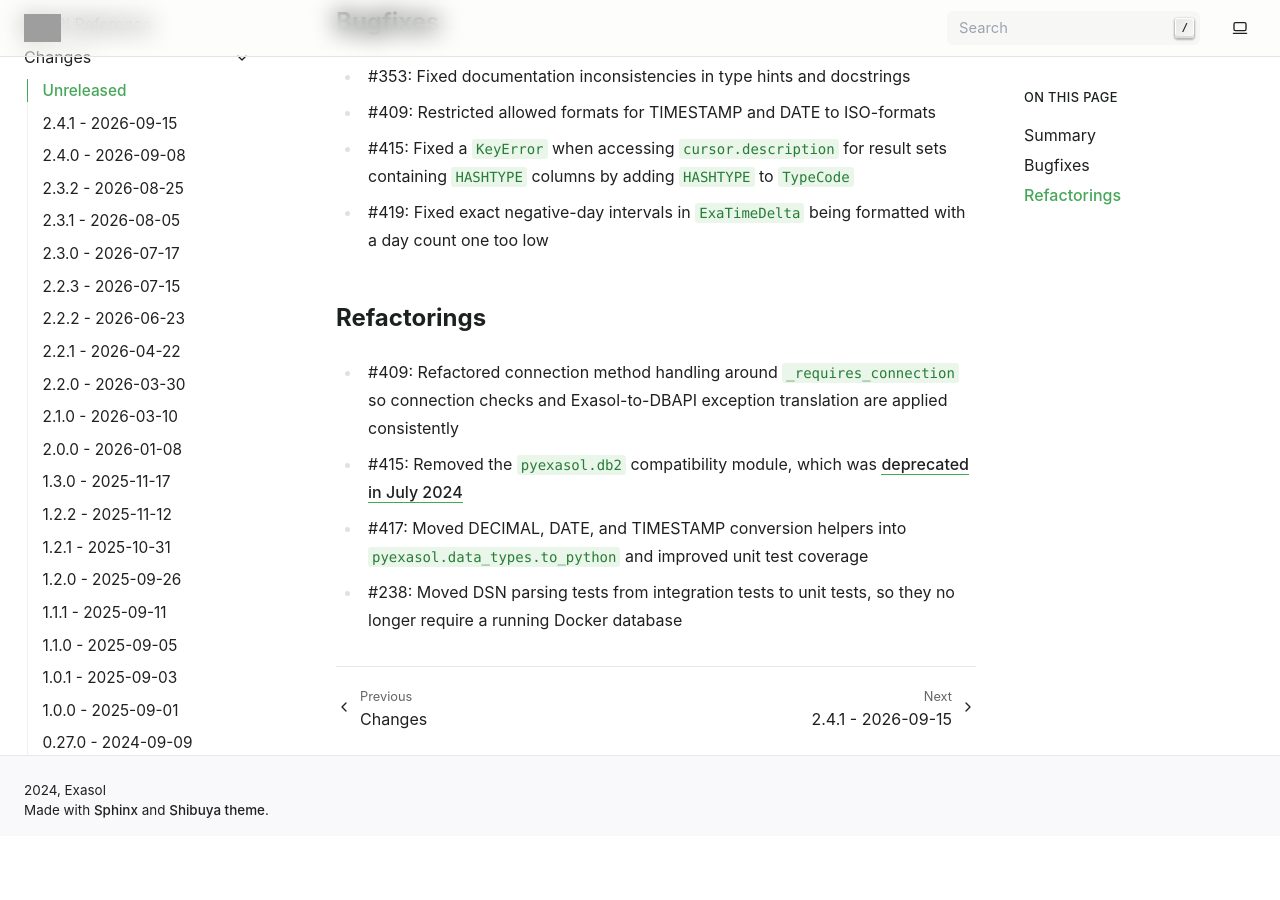
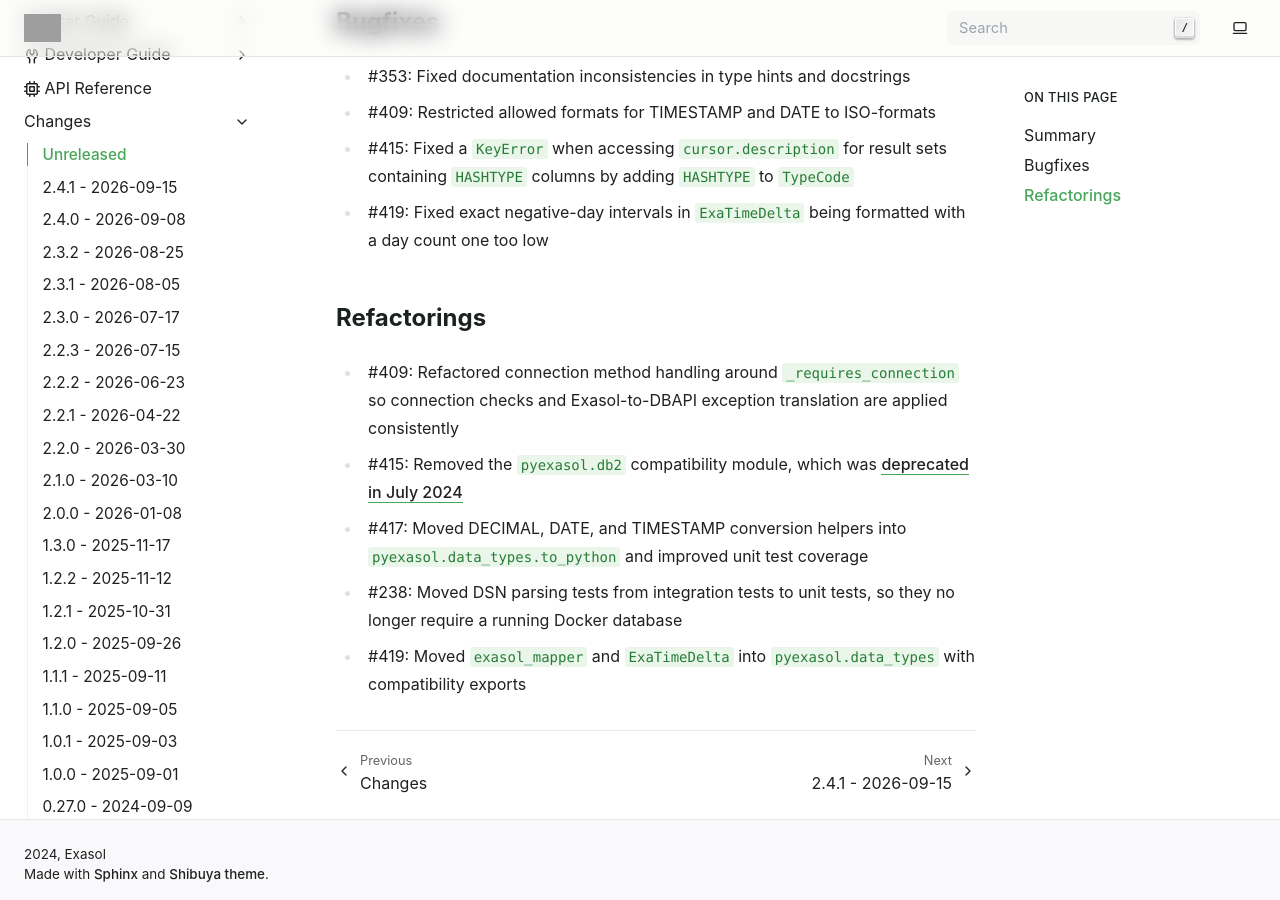
Before and after one commit to exasol/pyexasol, a Sphinx documentation site: the page built from doc/changes/unreleased.md, in a window 1280 px wide and 900 px high, scrolled down 590 px. Built offline with Sphinx 7.4.7, drawn with Linux system fonts in a browser that asks for light colours; before the commit the page ends 1426 px from its top, so only the background shows below that; grey boxes are pictures that could not be loaded.

Commit message:
Add changelog entry

```diff
--- a/doc/changes/unreleased.md
+++ b/doc/changes/unreleased.md
@@ -33,3 +33,4 @@
 * #417: Moved DECIMAL, DATE, and TIMESTAMP conversion helpers into
   ``pyexasol.data_types.to_python`` and improved unit test coverage
 * #238: Moved DSN parsing tests from integration tests to unit tests, so they no longer require a running Docker database
+* #419: Moved ``exasol_mapper`` and ``ExaTimeDelta`` into ``pyexasol.data_types`` with compatibility exports
```
